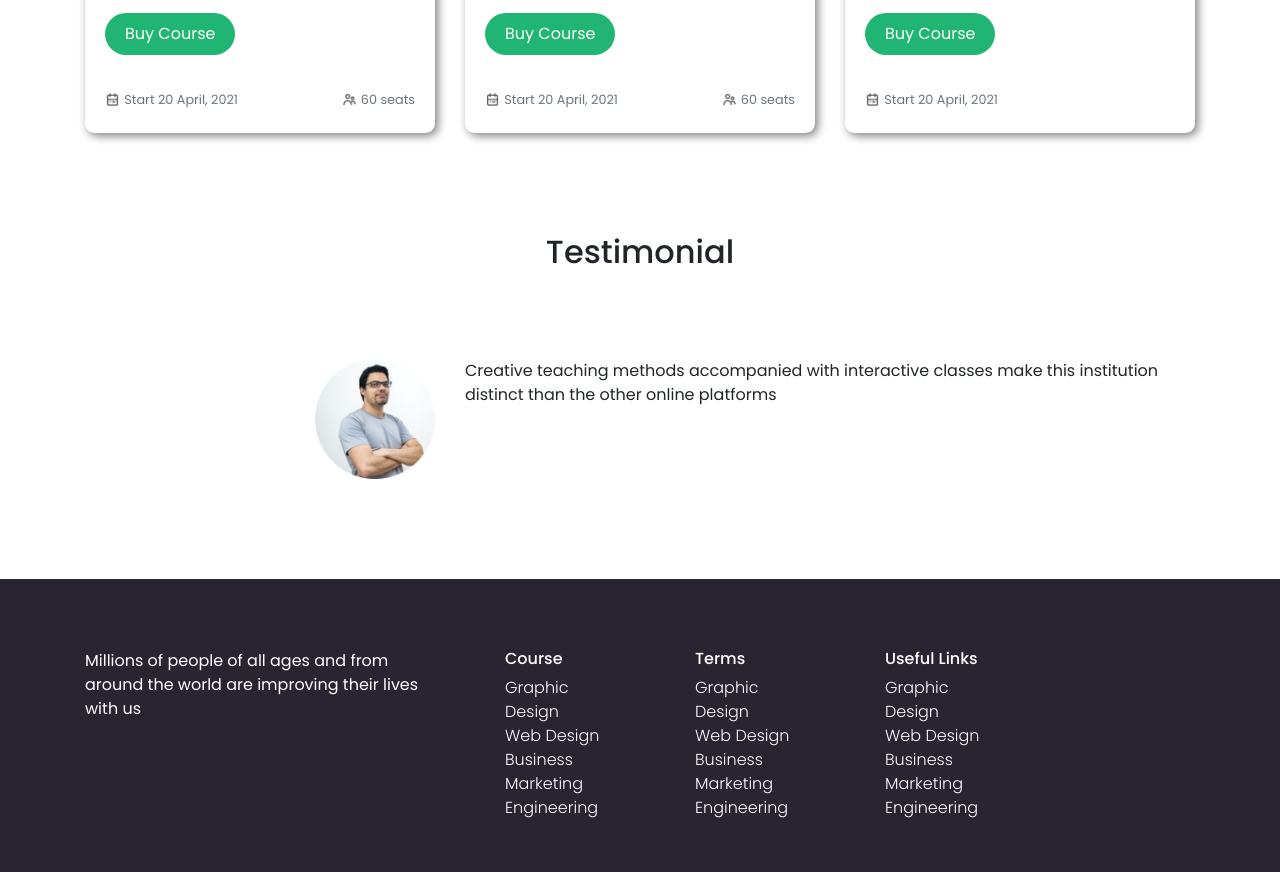
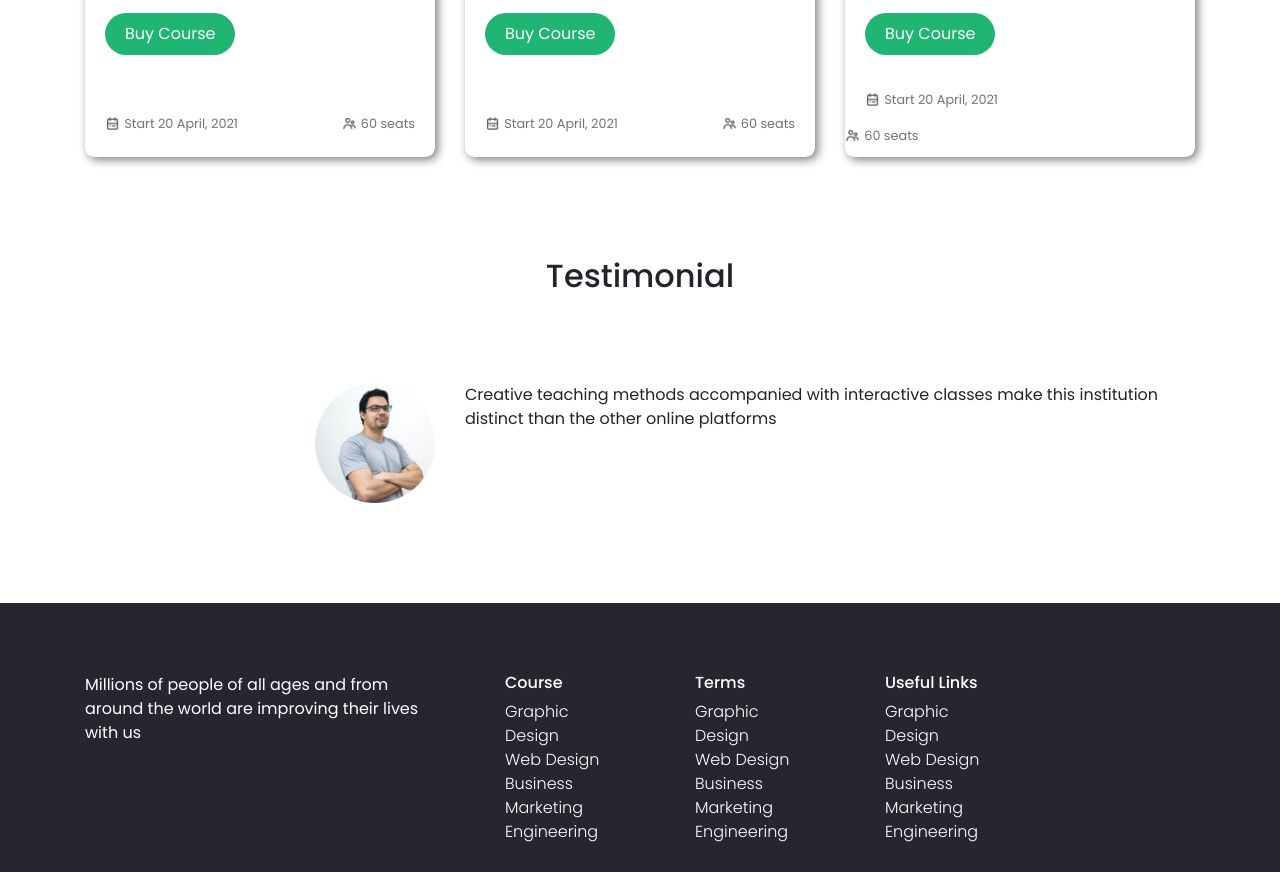
Before and after one commit to sakibabir/e-school, a plain HTML site: page index.html in a window 1280 px wide. Shown: the part 1388-2260 px from the top of the page. Drawn offline with nearby package versions, Linux system fonts and the light colour scheme.

Commit message:
ekdom final commit

```diff
--- a/index.html
+++ b/index.html
@@ -144,6 +144,10 @@
         <img width="15px" src="e-school-resources-master/ICON/calendar.png" alt="">
         <small class="text-muted">Start 20  April, 2021</small>
       </div>
+      <div>
+        <img width="15px" src="e-school-resources-master/ICON/people.png" alt="">
+        <small class="text-muted">60 seats</small>
+      </div>
     </div>
   </div>
 </div>
```
